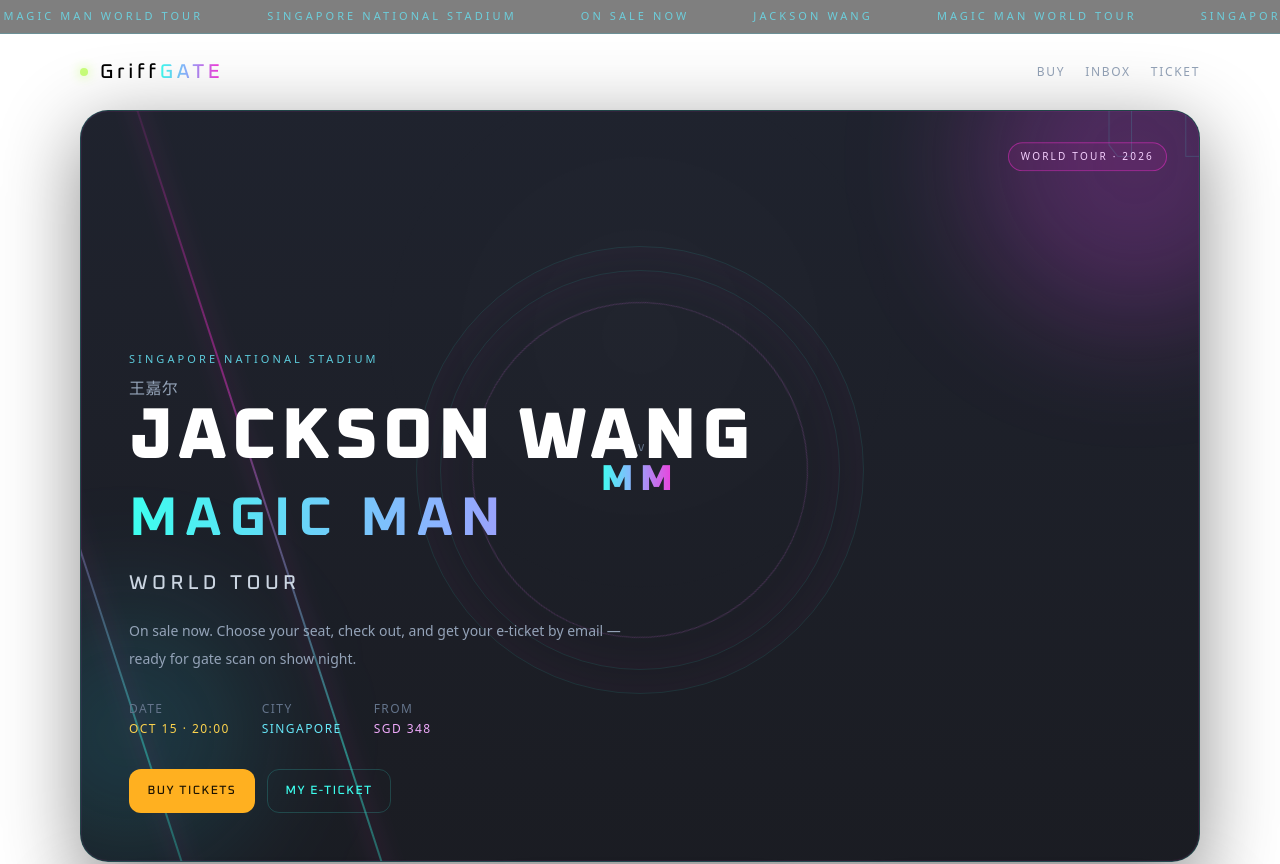
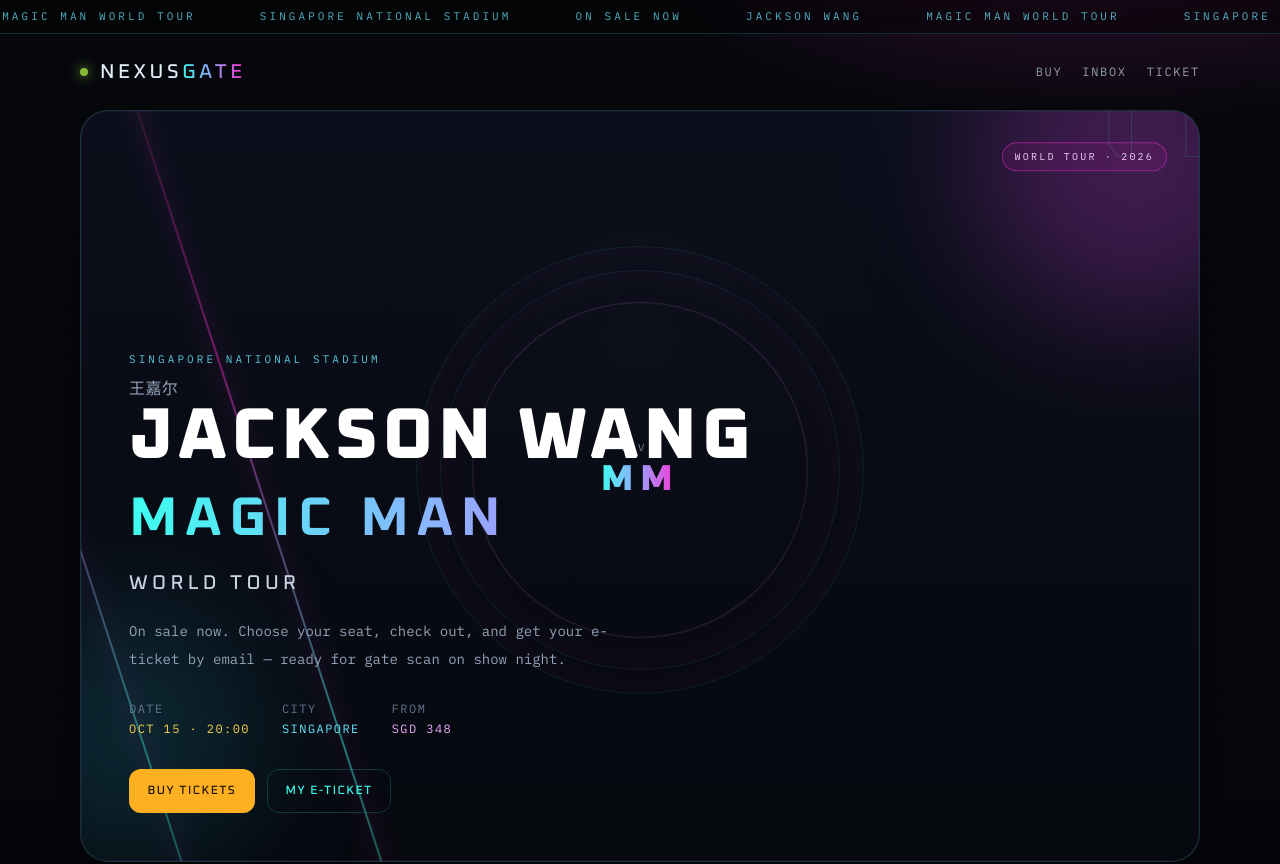
Before and after one commit to suppergriff/Ticketing-demo, a website: page public/index.html in a window 1280 px wide. Shown: the top 864 px of the page. Drawn offline with nearby package versions, Linux system fonts and the light colour scheme.

Commit message:
Revert "修改index首页"
This reverts commit 9b9f7bfe3e206f2afbcf0b333b5201c456ae9899.

```diff
--- a/public/index.html
+++ b/public/index.html
@@ -5,14 +5,14 @@
   <meta name="viewport" content="width=device-width, initial-scale=1, viewport-fit=cover" />
   <meta name="theme-color" content="#05060a" />
   <meta name="apple-mobile-web-app-capable" content="yes" />
-  <title>Griff GATE · Jackson Wang MAGIC MAN</title>
+  <title>NEXUS GATE · Jackson Wang MAGIC MAN</title>
   <script src="https://cdn.tailwindcss.com"></script>
   <link rel="preconnect" href="https://fonts.googleapis.com" />
   <link rel="preconnect" href="https://fonts.gstatic.com" crossorigin />
   <link href="https://fonts.googleapis.com/css2?family=IBM+Plex+Mono:wght@400;600&family=Noto+Sans+SC:wght@700;900&family=Oxanium:wght@500;700;800&display=swap" rel="stylesheet" />
   <link rel="stylesheet" href="/theme.css" />
 </head>
-<body class="Griff">
+<body class="nexus">
   <div class="overflow-hidden border-b border-cyan-400/20 bg-black/50 pt-[var(--safe-top)]">
     <div class="marquee-track text-[10px] sm:text-[11px] tracking-[0.28em] uppercase text-cyan-300/75 py-2">
       <span class="px-6 sm:px-8">JACKSON WANG</span>
@@ -29,7 +29,7 @@
   <header class="ui-layer page-pad max-w-6xl mx-auto py-4 sm:py-6 flex items-center justify-between gap-3">
     <a href="/" class="flex items-center gap-2 sm:gap-3 min-w-0">
       <span class="led-dot"></span>
-      <span class="display text-lg sm:text-xl tracking-[0.18em]">Griff<span class="holo">GATE</span></span>
+      <span class="display text-lg sm:text-xl tracking-[0.18em]">NEXUS<span class="holo">GATE</span></span>
     </a>
     <nav class="flex gap-3 sm:gap-5 text-[10px] sm:text-xs tracking-[0.14em] uppercase text-slate-400 overflow-x-auto max-w-[58%] sm:max-w-none">
       <a href="/event.html" class="hover:text-amber-300 shrink-0">Buy</a>
```
Also changed, not shown: README.md.
